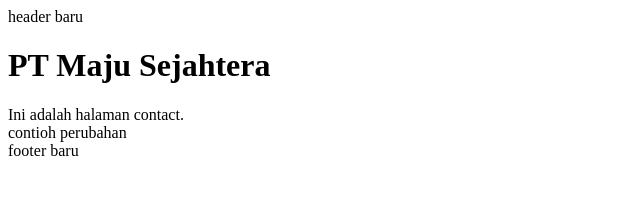
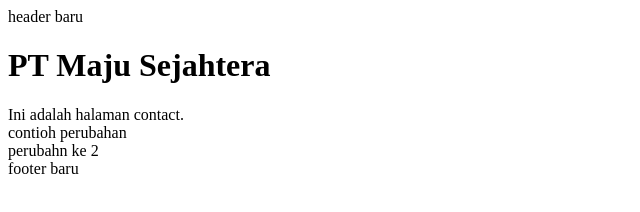
Before and after one commit to Lukman-Afandi/CompanyProfile, a plain HTML site: page contact-us.html in a window 1280 px wide. Shown: the whole page, without its empty margins (0-640 px from the left). Drawn offline with Linux system fonts and the light colour scheme.

Commit message:
menambahkan perubahan ke 2

```diff
--- a/contact-us.html
+++ b/contact-us.html
@@ -12,6 +12,9 @@
     <div> Ini adalah halaman contact.</div>
 
     <div>contioh perubahan</div>
+
+    <div>perubahn ke 2</div>
+
     <footer>footer baru</footer>
 </body>
 </html
```
